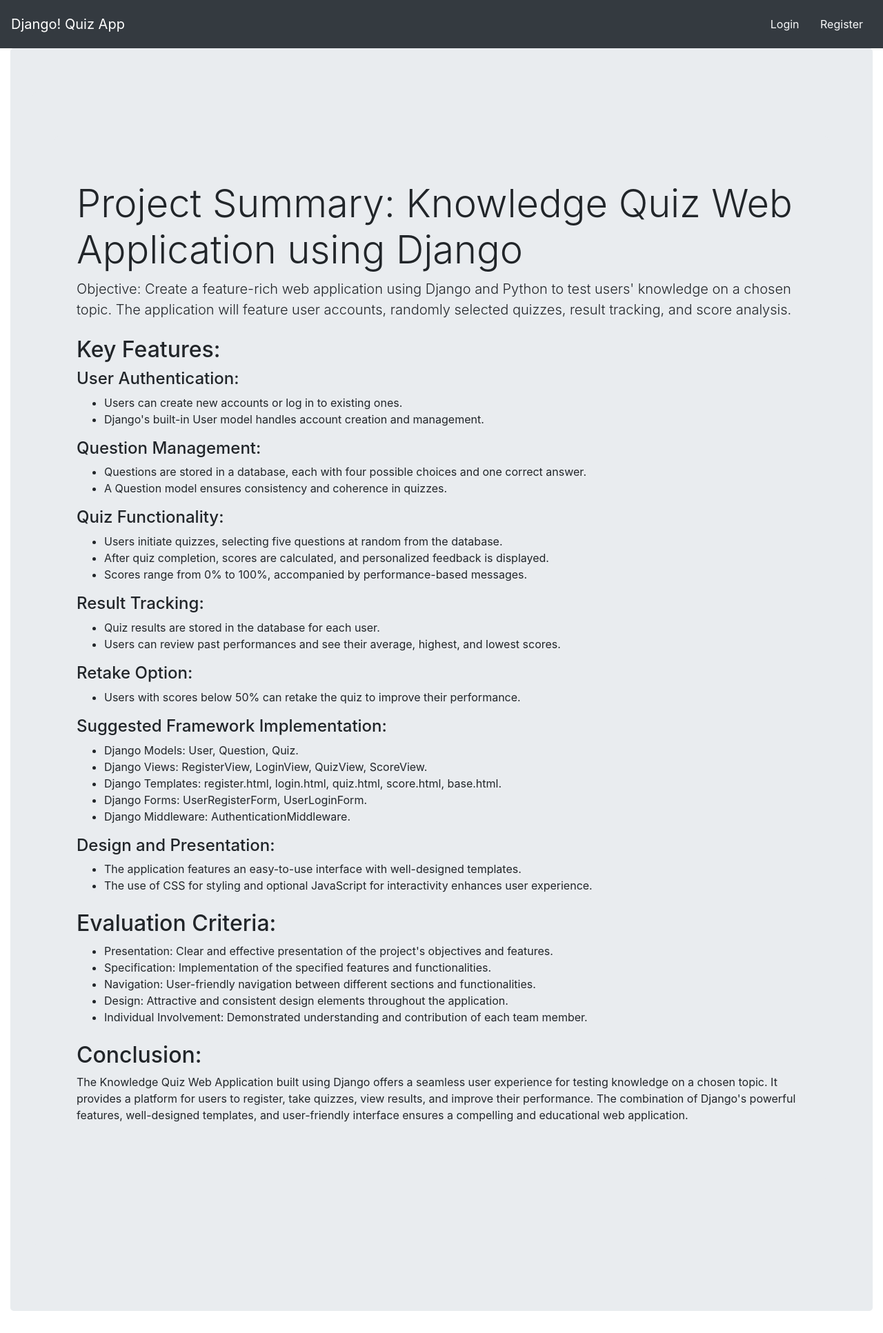
After one commit to mr-saxena-aditya/Django_QuizApp, a Django app: page / in a window 1280 px wide. The commit adds this page. Shown: the whole page at 69% size. Run offline with Django 4.2, Linux system fonts and the light colour scheme; some libraries are stand-ins or nearby versions.

Commit message:
completed quiz

```diff
--- a/KnowledgeQuiz/settings.py
+++ b/KnowledgeQuiz/settings.py
@@ -11,6 +11,7 @@ https://docs.djangoproject.com/en/4.2/ref/settings/
 """
 
 from pathlib import Path
+import os
 
 # Build paths inside the project like this: BASE_DIR / 'subdir'.
 BASE_DIR = Path(__file__).resolve().parent.parent
@@ -55,7 +56,7 @@ ROOT_URLCONF = "KnowledgeQuiz.urls"
 TEMPLATES = [
     {
         "BACKEND": "django.template.backends.django.DjangoTemplates",
-        "DIRS": [],
+        "DIRS": [os.path.join(BASE_DIR, 'Knowledge_Quiz', 'templates')],
         "APP_DIRS": True,
         "OPTIONS": {
             "context_processors": [
--- a/Knowledge_Quiz/templates/base.html
+++ b/Knowledge_Quiz/templates/base.html
@@ -5,18 +5,25 @@
     <link rel="stylesheet" href="https://maxcdn.bootstrapcdn.com/bootstrap/4.5.2/css/bootstrap.min.css">
 </head>
 <body>
-    <nav class="navbar navbar-expand-md bg-dark navbar-dark">
-        <!-- Your navigation menu here -->
+    <nav class="navbar navbar-dark bg-dark">
+        <a class="navbar-brand" href="{% url 'homepage' %}">
+            Django! Quiz App
+        </a>
+        <span class="navbar-text">
+            {% if user.is_authenticated %}
+                Welcome, {{ user.username }}!
+                <a class="btn btn-link text-light" href="{% url 'logout' %}">Logout</a>
+                <a class="btn btn-link text-light" href="{% url 'quiz' %}">Go to Quiz</a>
+            {% else %}
+                <a class="btn btn-link text-light" href="{% url 'login' %}">Login</a>
+                <a class="btn btn-link text-light" href="{% url 'register' %}">Register</a>
+            {% endif %}
+        </span>
     </nav>
 
     <div class="container-fluid">
         <div class="row">
             <div class="col-md-12">
-                <div class="page-header">
-                    <h1>
-                        Django! Knowledge Quiz App
-                    </h1>
-                </div>
                 <div class="jumbotron">
                     {% block content %}{% endblock %}
                 </div>
--- /dev/null
+++ b/Knowledge_Quiz/templates/homepage.html
@@ -0,0 +1,81 @@
+{% extends 'base.html' %}
+
+{% block title %}Welcome to Quiz App{% endblock %}
+
+{% block content %}
+
+<div class="jumbotron">
+  {% if user.is_authenticated %}
+    <h1 class="display-4">Welcome to the Knowledge Quiz, {{ user.username }}!</h1>
+    <p class="lead">Test your knowledge with our fun and challenging quizzes.</p>
+    <hr class="my-4">
+    <p>Are you ready to take the quiz?</p>
+    <a class="btn btn-primary btn-lg" href="{% url 'quiz' %}" role="button">Go to Quiz</a>
+  {% else %}
+  <div class="jumbotron">
+    <h1 class="display-4">Project Summary: Knowledge Quiz Web Application using Django</h1>
+    <p class="lead">Objective: Create a feature-rich web application using Django and Python to test users' knowledge on a chosen topic. The application will feature user accounts, randomly selected quizzes, result tracking, and score analysis.</p>
+    <h2 class="mt-4">Key Features:</h2>
+
+    <h4>User Authentication:</h4>
+    <ul>
+        <li>Users can create new accounts or log in to existing ones.</li>
+        <li>Django's built-in User model handles account creation and management.</li>
+    </ul>
+
+    <h4>Question Management:</h4>
+    <ul>
+        <li>Questions are stored in a database, each with four possible choices and one correct answer.</li>
+        <li>A Question model ensures consistency and coherence in quizzes.</li>
+    </ul>
+
+    <h4>Quiz Functionality:</h4>
+    <ul>
+        <li>Users initiate quizzes, selecting five questions at random from the database.</li>
+        <li>After quiz completion, scores are calculated, and personalized feedback is displayed.</li>
+        <li>Scores range from 0% to 100%, accompanied by performance-based messages.</li>
+    </ul>
+
+    <h4>Result Tracking:</h4>
+    <ul>
+        <li>Quiz results are stored in the database for each user.</li>
+        <li>Users can review past performances and see their average, highest, and lowest scores.</li>
+    </ul>
+
+    <h4>Retake Option:</h4>
+    <ul>
+        <li>Users with scores below 50% can retake the quiz to improve their performance.</li>
+    </ul>
+
+    <h4>Suggested Framework Implementation:</h4>
+    <ul>
+        <li>Django Models: User, Question, Quiz.</li>
+        <li>Django Views: RegisterView, LoginView, QuizView, ScoreView.</li>
+        <li>Django Templates: register.html, login.html, quiz.html, score.html, base.html.</li>
+        <li>Django Forms: UserRegisterForm, UserLoginForm.</li>
+        <li>Django Middleware: AuthenticationMiddleware.</li>
+    </ul>
+
+    <h4>Design and Presentation:</h4>
+    <ul>
+        <li>The application features an easy-to-use interface with well-designed templates.</li>
+        <li>The use of CSS for styling and optional JavaScript for interactivity enhances user experience.</li>
+    </ul>
+
+    <h2 class="mt-4">Evaluation Criteria:</h2>
+    <ul>
+        <li>Presentation: Clear and effective presentation of the project's objectives and features.</li>
+        <li>Specification: Implementation of the specified features and functionalities.</li>
+        <li>Navigation: User-friendly navigation between different sections and functionalities.</li>
+        <li>Design: Attractive and consistent design elements throughout the application.</li>
+        <li>Individual Involvement: Demonstrated understanding and contribution of each team member.</li>
+    </ul>
+
+    <h2 class="mt-4">Conclusion:</h2>
+    <p>The Knowledge Quiz Web Application built using Django offers a seamless user experience for testing knowledge on a chosen topic. It provides a platform for users to register, take quizzes, view results, and improve their performance. The combination of Django's powerful features, well-designed templates, and user-friendly interface ensures a compelling and educational web application.</p>
+</div>
+
+  {% endif %}
+</div>
+
+{% endblock %}
--- a/Knowledge_Quiz/templates/quiz_result.html
+++ b/Knowledge_Quiz/templates/quiz_result.html
@@ -18,4 +18,5 @@
 {% else %}
     <p>No results to display.</p>
 {% endif %}
+    <a href="{% url 'quiz' %}" class="btn btn-primary">Start a New Quiz</a>
 {% endblock %}
--- a/Knowledge_Quiz/urls.py
+++ b/Knowledge_Quiz/urls.py
@@ -1,9 +1,12 @@
 from django.urls import path
 from . import views
-
 
 urlpatterns = [
     path('questions/', views.question_list, name='question_list'),
     path('quiz/', views.quiz, name='quiz'),
     path('quiz_result/', views.quiz_result, name='quiz_result'),  # Define this URL pattern
+    path('', views.homepage, name='homepage'),
+    path('register/', views.register, name='register'),  # Replace 'register' with your actual registration view
+    path('login/', views.custom_login, name='login'),  # Replace 'login' with your actual login view
+    path('logout/', views.logout_view, name='logout'),  # Add the URL pattern for the logout view
 ]
--- a/Knowledge_Quiz/views.py
+++ b/Knowledge_Quiz/views.py
@@ -1,18 +1,19 @@
 import random
-from django.shortcuts import render
+from django.shortcuts import render, redirect
+from django.contrib.auth.forms import UserCreationForm, AuthenticationForm
+from django.contrib.auth import login as auth_login, authenticate, logout
 from .models import Question
+from django.contrib.auth.decorators import login_required
 
 def question_list(request):
     questions = Question.objects.all()
     return render(request, 'question_list.html', {'questions': questions})
 
+@login_required(login_url='/login/')
 def quiz(request):
     questions = Question.objects.all()
     random_questions = random.sample(list(questions), 5)
     return render(request, 'quiz.html', {'questions': random_questions})
-from django.shortcuts import render
-from random import sample
-from .models import Question
 
 def quiz_result(request):
     if request.method == 'POST':
@@ -39,5 +40,37 @@ def quiz_result(request):
         return render(request, 'quiz_result.html', {'user_score': user_score, 'question_results': question_results})
     else:
         # Fetch 5 random questions from the database
-        random_questions = sample(list(Question.objects.all()), 5)
+        random_questions = random.sample(list(Question.objects.all()), 5)
         return render(request, 'quiz_result.html', {'random_questions': random_questions})
+
+def homepage(request):
+    return render(request, 'homepage.html')
+
+def register(request):
+    if request.method == 'POST':
+        form = UserCreationForm(request.POST)
+        if form.is_valid():
+            user = form.save()
+            auth_login(request, user)  # Use auth_login here
+            return redirect('homepage')
+    else:
+        form = UserCreationForm()
+    return render(request, 'register.html', {'form': form})
+
+def custom_login(request):
+    if request.method == 'POST':
+        form = AuthenticationForm(request, data=request.POST)
+        if form.is_valid():
+            username = form.cleaned_data.get('username')
+            password = form.cleaned_data.get('password')
+            user = authenticate(request, username=username, password=password)
+            if user is not None:
+                auth_login(request, user)
+                return redirect('homepage')
+    else:
+        form = AuthenticationForm()
+    return render(request, 'login.html', {'form': form})
+
+def logout_view(request):
+    logout(request)
+    return redirect('homepage')  # Redirect to the homepage after logging out
```
Also changed, not shown: Knowledge_Quiz/templates/login.html (added, +13 -0 lines), Knowledge_Quiz/templates/quiz.html (+4 -5 lines), Knowledge_Quiz/templates/register.html (added, +12 -0 lines), Knowledge_Quiz/models.py (line endings or trailing spaces), db.sqlite3.
